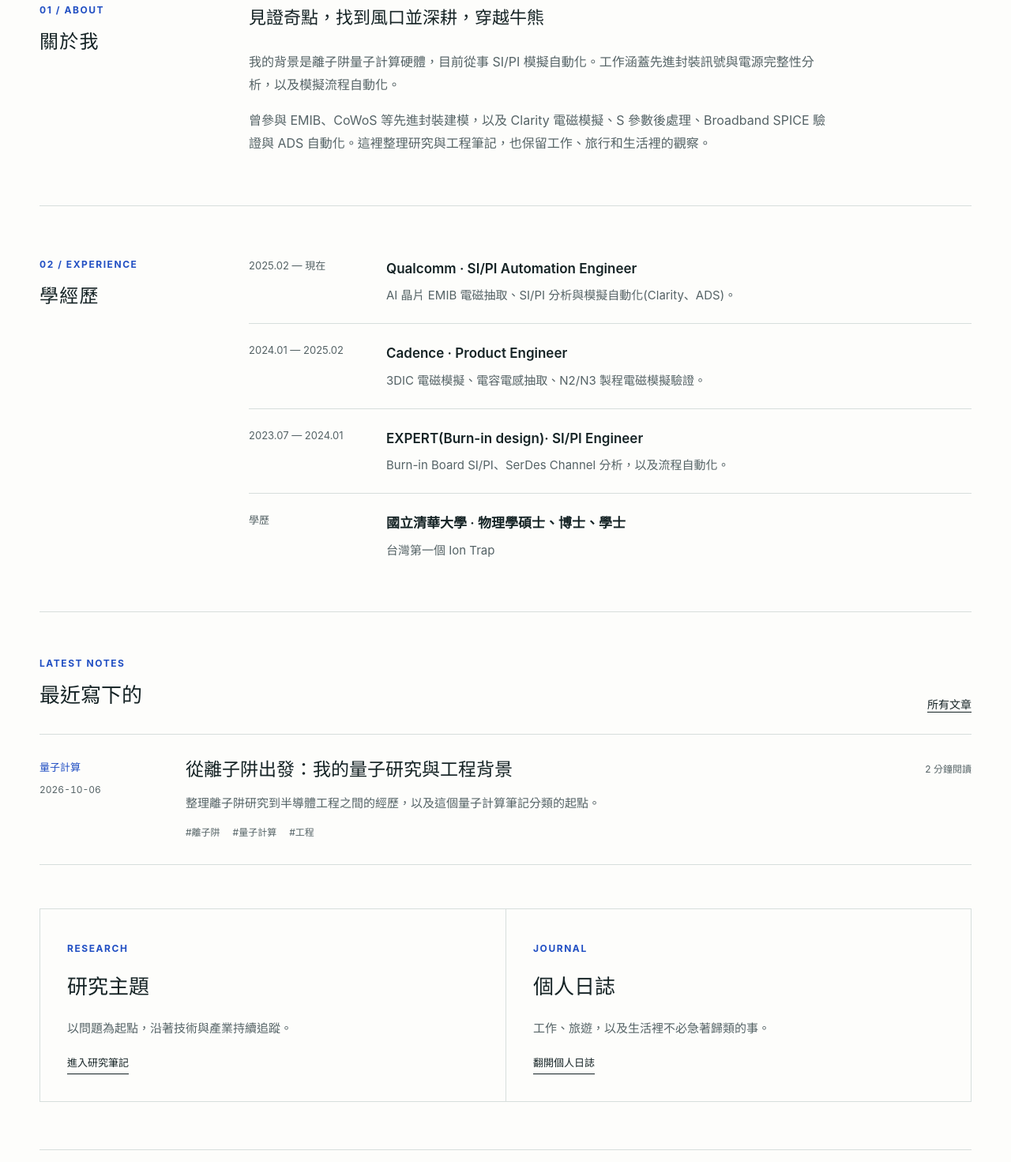
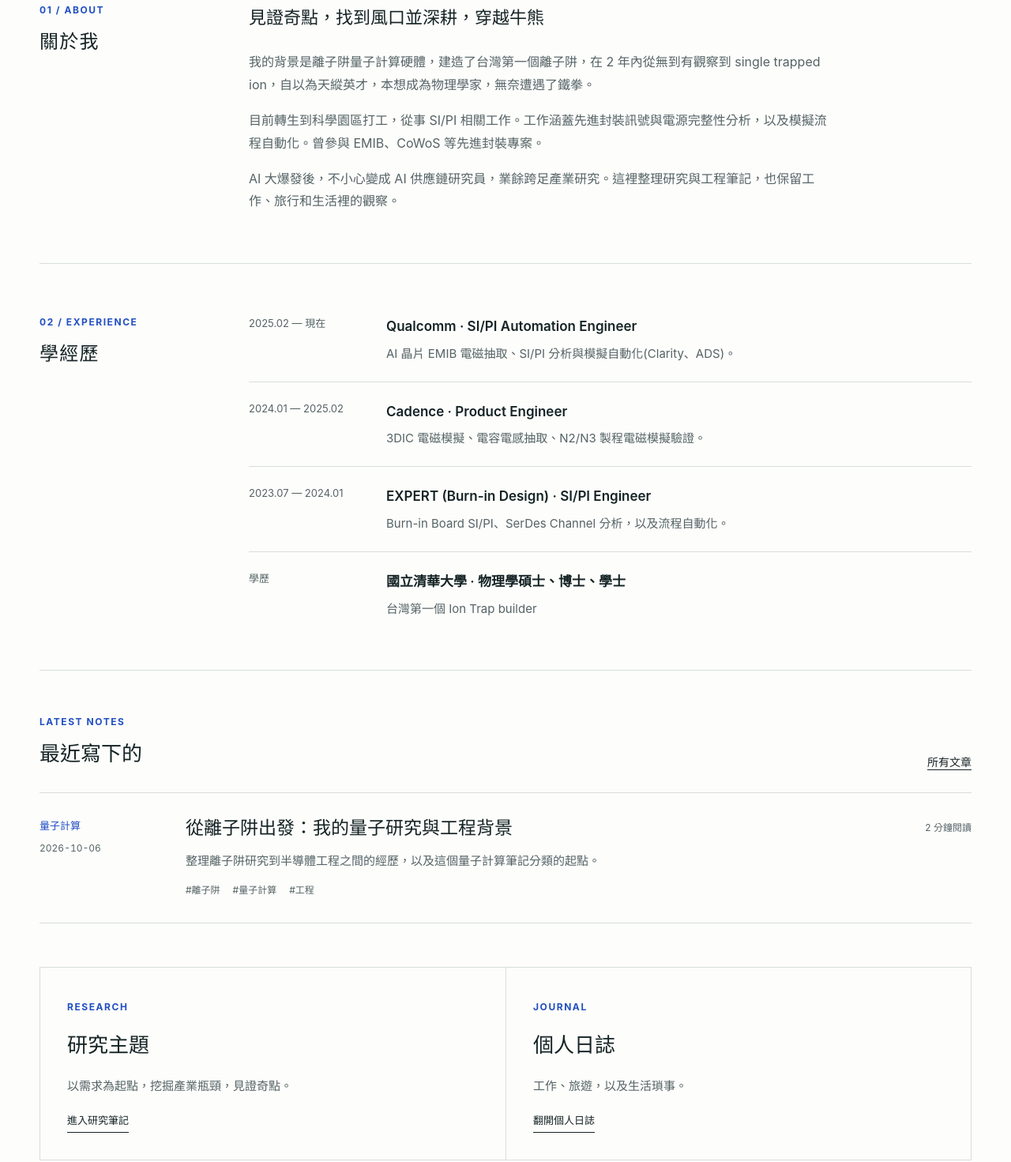
Before and after one commit to jhangchenyu/jhangchenyu.github.io, an Eleventy site: page src/index.njk in a window 1280 px wide. Shown: the part 883-2354 px from the top of the page at 79% size. Built offline with nearby package versions, Linux system fonts and the light colour scheme; Eleventy itself is replaced by a stand-in of ours; files that its build step writes are made by us from their sources.

Commit message:
Update website

```diff
--- a/src/index.njk
+++ b/src/index.njk
@@ -1,7 +1,7 @@
 ---
 layout: base.njk
 navSection: about
-description: jimjcy 的個人網站。從離子阱研究到電磁模擬，記錄研究與生活。
+description: jimsbg 的個人網站。從離子阱研究到電磁模擬，記錄研究與生活。
 ---
 
 <section class="hero" aria-labelledby="intro-title">
@@ -9,7 +9,7 @@ description: jimjcy 的個人網站。從離子阱研究到電磁模擬，記錄
     <p class="eyebrow">RESEARCHER → ENGINEER → WRITER</p>
 
     <h1 id="intro-title">
-      jimjcy<span>Trapped Ion → SI/PI</span>
+      jimsbg<span>Trapped Ion → SI/PI</span>
     </h1>
 
     <p class="lead">
@@ -63,10 +63,13 @@ description: jimjcy 的個人網站。從離子阱研究到電磁模擬，記錄
       見證奇點，找到風口並深耕，穿越牛熊
     </p>
     <p>
-      我的背景是離子阱量子計算硬體，目前從事 SI/PI 模擬自動化。工作涵蓋先進封裝訊號與電源完整性分析，以及模擬流程自動化。
+      我的背景是離子阱量子計算硬體，建造了台灣第一個離子阱，在 2 年內從無到有觀察到 single trapped ion，自以為天縱英才，本想成為物理學家，無奈遭遇了鐵拳。
     </p>
     <p>
-      曾參與 EMIB、CoWoS 等先進封裝建模，以及 Clarity 電磁模擬、S 參數後處理、Broadband SPICE 驗證與 ADS 自動化。這裡整理研究與工程筆記，也保留工作、旅行和生活裡的觀察。
+      目前轉生到科學園區打工，從事 SI/PI 相關工作。工作涵蓋先進封裝訊號與電源完整性分析，以及模擬流程自動化。曾參與 EMIB、CoWoS 等先進封裝專案。
+    </p>
+    <p>
+      AI 大爆發後，不小心變成 AI 供應鏈研究員，業餘跨足產業研究。這裡整理研究與工程筆記，也保留工作、旅行和生活裡的觀察。
     </p>
   </div>
 </section>
@@ -96,7 +99,7 @@ description: jimjcy 的個人網站。從離子阱研究到電磁模擬，記錄
       <li>
         <span class="period">2023.07 — 2024.01</span>
         <div>
-          <h3>EXPERT(Burn-in design)· SI/PI Engineer</h3>
+          <h3>EXPERT (Burn-in Design) · SI/PI Engineer</h3>
           <p>Burn-in Board SI/PI、SerDes Channel 分析，以及流程自動化。</p>
         </div>
       </li>
@@ -104,7 +107,7 @@ description: jimjcy 的個人網站。從離子阱研究到電磁模擬，記錄
         <span class="period">學歷</span>
         <div>
           <h3>國立清華大學 · 物理學碩士、博士、學士</h3>
-          <p>台灣第一個 Ion Trap</p>
+          <p>台灣第一個 Ion Trap builder</p>
         </div>
       </li>
     </ol>
@@ -128,14 +131,14 @@ description: jimjcy 的個人網站。從離子阱研究到電磁模擬，記錄
   <a href="{{ '/research/' | url }}">
     <span class="eyebrow">RESEARCH</span>
     <h2>研究主題</h2>
-    <p>以問題為起點，沿著技術與產業持續追蹤。</p>
+    <p>以需求為起點，挖掘產業瓶頸，見證奇點。</p>
     <span class="portal-label">進入研究筆記</span>
   </a>
 
   <a href="{{ '/journal/' | url }}">
     <span class="eyebrow">JOURNAL</span>
     <h2>個人日誌</h2>
-    <p>工作、旅遊，以及生活裡不必急著歸類的事。</p>
+    <p>工作、旅遊，以及生活瑣事。</p>
     <span class="portal-label">翻開個人日誌</span>
   </a>
 </section>
```
